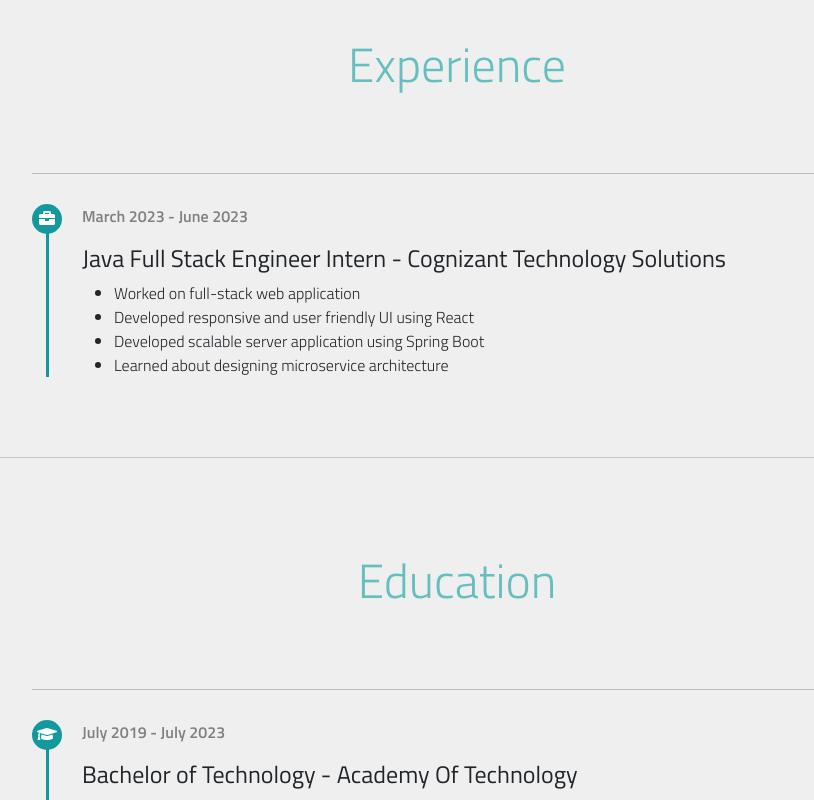
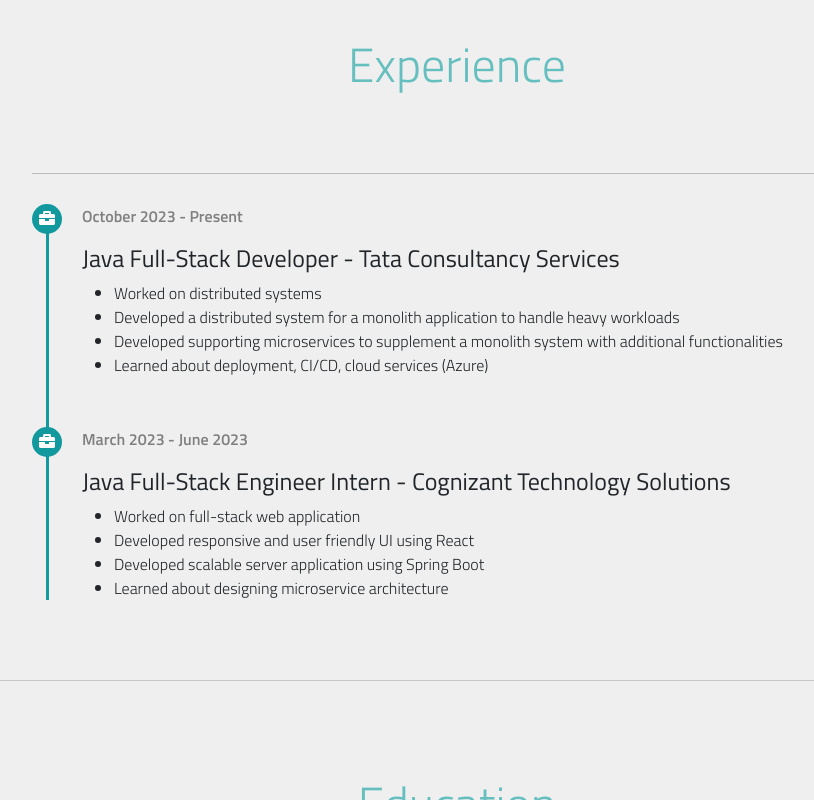
Before and after one commit to Rafael00X/Personal-Website, a React (Create React App) app: page / in a window 1280 px wide. Shown: the part 1554-2354 px from the top of the page, without its empty margins (183-997 px from the left). Built offline with nearby package versions, Linux system fonts and the light colour scheme; the HTML template or start-up script is replaced by a standard one.

Commit message:
Updated Code

```diff
--- a/src/components/Experience.jsx
+++ b/src/components/Experience.jsx
@@ -2,8 +2,20 @@
 
 const experience = [
   {
+    institute: "Tata Consultancy Services",
+    role: "Java Full-Stack Developer",
+    content: [
+      "Worked on distributed systems",
+      "Developed a distributed system for a monolith application to handle heavy workloads",
+      "Developed supporting microservices to supplement a monolith system with additional functionalities",
+      "Learned about deployment, CI/CD, cloud services (Azure)",
+    ],
+    start: "October 2023",
+    end: "Present",
+  },
+  {
     institute: "Cognizant Technology Solutions",
-    role: "Java Full Stack Engineer Intern",
+    role: "Java Full-Stack Engineer Intern",
     content: [
       "Worked on full-stack web application",
       "Developed responsive and user friendly UI using React",
@@ -13,6 +25,7 @@
     start: "March 2023",
     end: "June 2023",
   },
+
 ];
 
 function Experience() {
--- a/src/components/Profile.jsx
+++ b/src/components/Profile.jsx
@@ -27,7 +27,7 @@
           </span>
           <br />
           <span>
-            <b>Location:</b>&nbsp;&nbsp; Gayeshpur, West Bengal, India
+            <b>Location:</b>&nbsp;&nbsp; Kolkata, West Bengal, India
           </span>
           <br />
           <span>
@@ -38,7 +38,7 @@
         </p>
         <a
           className="button btn"
-          href="https://rafael00x.github.io/LaTeX-Resume/"
+          href="/resume.pdf"
           target="resume"
         >
           Resume
```
Also changed, not shown: 1 other file (tests, documents, lock files or other folders).
